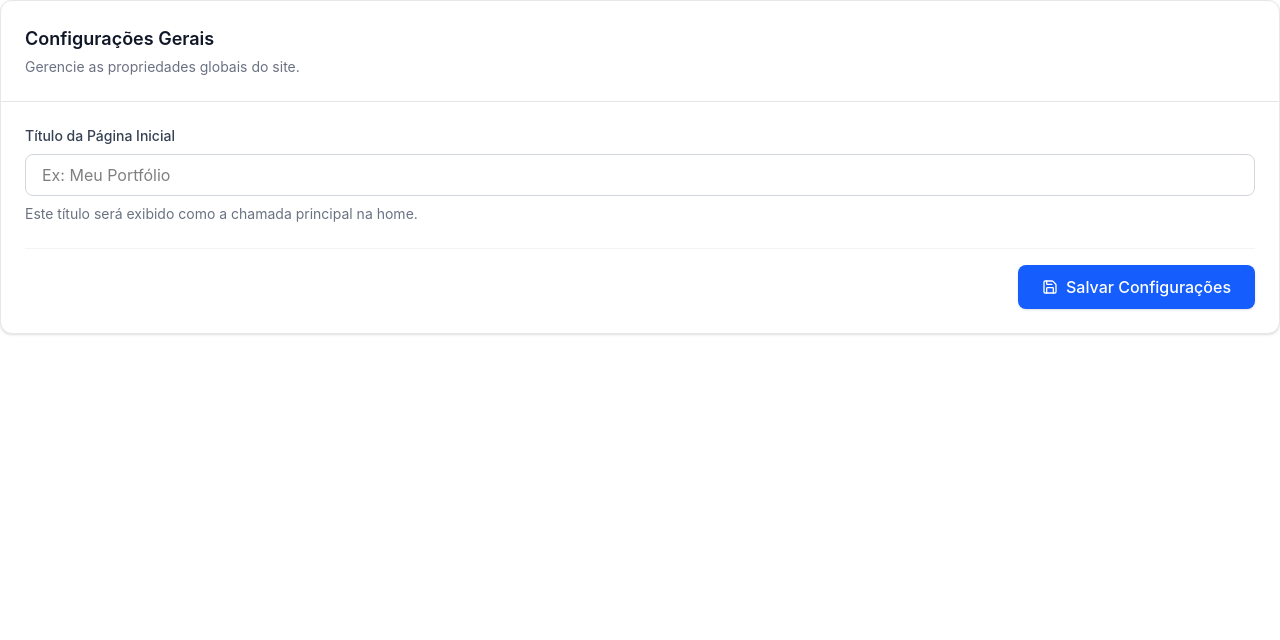
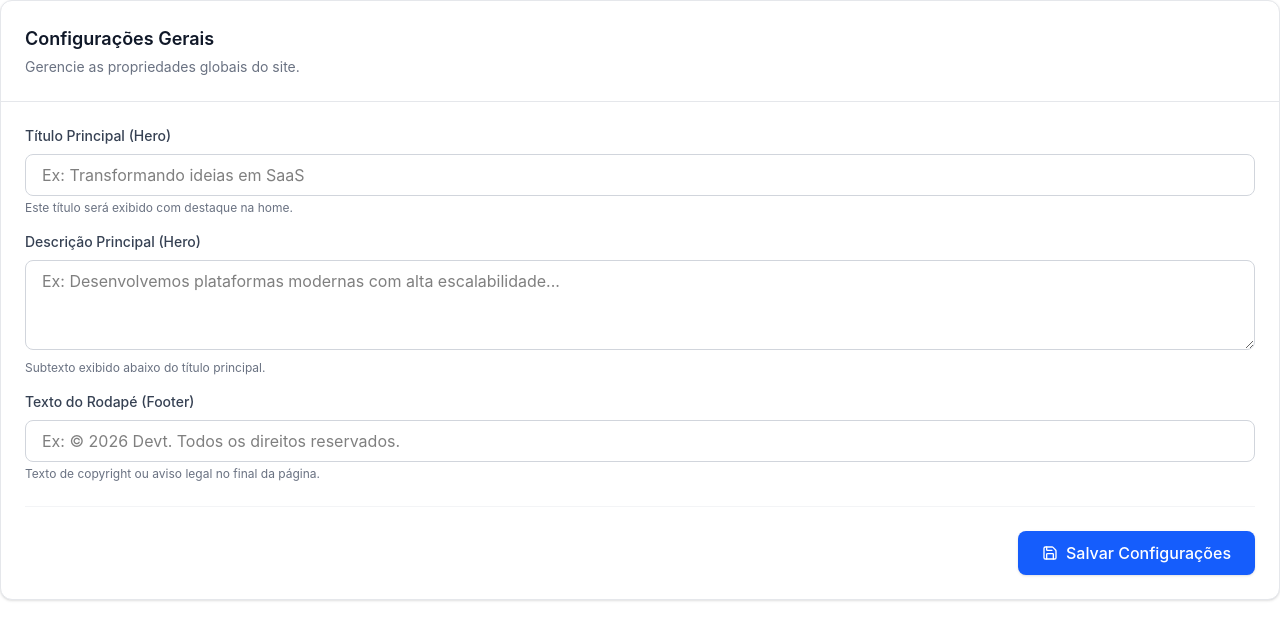
Before and after one commit to thiagoleites/dvt-emp, a Nuxt app: page /admin/settings in a window 1280 px wide. Shown: the top 640 px of the page. Built offline with nearby package versions, Linux system fonts and the light colour scheme; no server answers.

Commit message:
feat: Add dynamic content management for hero and footer text and update admin navigation to header.

```diff
--- a/app/components/Footer.vue
+++ b/app/components/Footer.vue
@@ -3,6 +3,7 @@ import { ref } from 'vue'
 import { Layers } from 'lucide-vue-next'
 
 const currentYear = ref(new Date().getFullYear())
+const { data: settings } = await useFetch<Record<string, string>>('/api/settings')
 </script>
 
 <template>
@@ -23,7 +24,9 @@ const currentYear = ref(new Date().getFullYear())
       </div>
 
       <div class="mt-12 pt-8 border-t border-slate-900 text-center md:text-left text-sm flex flex-col md:flex-row justify-between items-center gap-4">
-        <p>&copy; {{ currentYear }} Devt Digital. Todos os direitos reservados.</p>
+        <p v-if="settings?.footer_text">{{ settings.footer_text }}</p>
+        <p v-else>&copy; {{ currentYear }} Devt Digital. Todos os direitos reservados.</p>
+
         <p class="text-slate-500">Tecnologia para automação e crescimento digital.</p>
       </div>
     </div>
--- a/app/components/Hero.vue
+++ b/app/components/Hero.vue
@@ -26,7 +26,8 @@ const { data: settings } = await useFetch<Record<string, string>>('/api/settings
           :enter="{ opacity: 1, y: 0 }"
           :transition="{ duration: 500, delay: 100 }"
         >
-          A Devt Digital desenvolve plataformas SaaS e soluções web para otimizar processos empresariais e automatizar operações digitais.
+          <template v-if="settings?.home_description">{{ settings.home_description }}</template>
+          <template v-else>A Devt Digital desenvolve plataformas SaaS e soluções web para otimizar processos empresariais e automatizar operações digitais.</template>
         </p>
         <div
           class="mt-12 flex flex-col sm:flex-row gap-4"
--- a/app/layouts/admin.vue
+++ b/app/layouts/admin.vue
@@ -1,16 +1,30 @@
 <template>
   <div class="min-h-screen bg-slate-50 font-sans text-slate-900 selection:bg-blue-100 pb-10">
     <!-- Navbar Top -->
-    <header class="bg-white border-b border-slate-200 sticky top-0 z-30 shadow-sm relative">
+    <header class="bg-white border-b border-slate-200 sticky top-0 z-30 shadow-sm">
       <div class="max-w-[1440px] mx-auto px-4 sm:px-6 lg:px-8 h-16 flex items-center justify-between">
-        <div class="flex items-center gap-3">
-          <div class="bg-blue-600 p-2 rounded-lg">
-            <LayoutDashboard class="w-5 h-5 text-white" />
-          </div>
-          <h1 class="text-xl font-bold bg-clip-text text-transparent bg-gradient-to-r from-slate-900 to-slate-600">Devt Admin</h1>
+
+        <div class="flex items-center gap-8">
+          <NuxtLink to="/admin" class="flex items-center gap-3">
+            <span class="bg-slate-900 text-white rounded-md px-3 py-1.5 text-xl -tracking-tighter flex items-baseline">
+              devt<span class="text-3xl animate-blink font-bold text-blue-400">.</span>
+            </span>
+          </NuxtLink>
+
+          <nav class="hidden md:flex items-center gap-2">
+            <NuxtLink to="/admin" class="flex items-center gap-2 px-3 py-2 text-sm text-slate-600 rounded-lg hover:bg-slate-100/80 transition-all font-medium whitespace-nowrap" active-class="bg-slate-100 text-slate-900 shadow-sm ring-1 ring-slate-200">
+              <LayoutDashboard class="w-4 h-4" /> Visão Geral
+            </NuxtLink>
+            <NuxtLink to="/admin/projects" class="flex items-center gap-2 px-3 py-2 text-sm text-slate-600 rounded-lg hover:bg-slate-100/80 transition-all font-medium whitespace-nowrap" active-class="bg-slate-100 text-slate-900 shadow-sm ring-1 ring-slate-200">
+              <FolderOpen class="w-4 h-4" /> Projetos
+            </NuxtLink>
+            <NuxtLink to="/admin/settings" class="flex items-center gap-2 px-3 py-2 text-sm text-slate-600 rounded-lg hover:bg-slate-100/80 transition-all font-medium whitespace-nowrap" active-class="bg-slate-100 text-slate-900 shadow-sm ring-1 ring-slate-200">
+              <Settings class="w-4 h-4" /> Configurações
+            </NuxtLink>
+          </nav>
         </div>
 
-        <div class="flex flex-1 justify-end items-center gap-4">
+        <div class="flex items-center gap-4">
           <NuxtLink to="/" class="text-sm font-medium text-slate-500 hover:text-blue-600 transition-colors hidden sm:flex items-center gap-2 px-3 py-2 rounded-lg hover:bg-slate-50">
             <ArrowLeft class="w-4 h-4" /> Voltar ao site
           </NuxtLink>
@@ -22,24 +36,9 @@
       </div>
     </header>
 
-    <div class="max-w-[1440px] mx-auto px-4 sm:px-6 lg:px-8 pt-8 flex flex-col md:flex-row gap-8">
-      <!-- Sidebar -->
-      <aside class="w-full md:w-64 shrink-0">
-        <nav class="space-y-1.5 flex flex-row md:flex-col overflow-x-auto md:overflow-hidden pb-4 md:pb-0 hide-scrollbar">
-          <NuxtLink to="/admin" class="flex items-center gap-3 px-4 py-3 text-slate-600 rounded-xl hover:bg-slate-100/80 transition-all font-medium whitespace-nowrap" active-class="bg-blue-50 text-blue-700 shadow-sm ring-1 ring-blue-100/50">
-            <LayoutDashboard class="w-5 h-5" /> Início
-          </NuxtLink>
-          <NuxtLink to="/admin/projects" class="flex items-center gap-3 px-4 py-3 text-slate-600 rounded-xl hover:bg-slate-100/80 transition-all font-medium whitespace-nowrap" active-class="bg-blue-50 text-blue-700 shadow-sm ring-1 ring-blue-100/50">
-            <FolderOpen class="w-5 h-5" /> Projetos
-          </NuxtLink>
-          <NuxtLink to="/admin/settings" class="flex items-center gap-3 px-4 py-3 text-slate-600 rounded-xl hover:bg-slate-100/80 transition-all font-medium whitespace-nowrap" active-class="bg-blue-50 text-blue-700 shadow-sm ring-1 ring-blue-100/50">
-            <Settings class="w-5 h-5" /> Configurações
-          </NuxtLink>
-        </nav>
-      </aside>
-
+    <div class="max-w-[1440px] mx-auto px-4 sm:px-6 lg:px-8 pt-8">
       <!-- Main Content -->
-      <main class="flex-1 min-w-0">
+      <main class="w-full">
         <div class="mb-6">
           <h2 class="text-2xl font-bold tracking-tight text-slate-900">{{ route.meta.title || 'Painel de Controle' }}</h2>
         </div>
--- a/app/pages/admin/settings.vue
+++ b/app/pages/admin/settings.vue
@@ -6,18 +6,42 @@
     </div>
 
     <form @submit.prevent="saveSettings" class="p-6 space-y-6">
+      <div class="space-y-4">
         <div>
-        <label class="block text-sm font-medium text-gray-700 mb-2">Título da Página Inicial</label>
+          <label class="block text-sm font-medium text-gray-700 mb-2">Título Principal (Hero)</label>
           <input
             v-model="form.home_title"
             type="text"
             class="w-full px-4 py-2 border border-gray-300 rounded-lg focus:ring-2 focus:ring-blue-500 focus:border-blue-500 transition-colors"
-          placeholder="Ex: Meu Portfólio"
+            placeholder="Ex: Transformando ideias em SaaS"
           />
-        <p class="mt-2 text-sm text-gray-500">Este título será exibido como a chamada principal na home.</p>
+          <p class="mt-1 text-xs text-gray-500">Este título será exibido com destaque na home.</p>
         </div>
 
-      <div class="flex items-center justify-end pt-4 border-t border-gray-100">
+        <div>
+          <label class="block text-sm font-medium text-gray-700 mb-2">Descrição Principal (Hero)</label>
+          <textarea
+            v-model="form.home_description"
+            rows="3"
+            class="w-full px-4 py-2 border border-gray-300 rounded-lg focus:ring-2 focus:ring-blue-500 focus:border-blue-500 transition-colors"
+            placeholder="Ex: Desenvolvemos plataformas modernas com alta escalabilidade..."
+          ></textarea>
+          <p class="mt-1 text-xs text-gray-500">Subtexto exibido abaixo do título principal.</p>
+        </div>
+
+        <div>
+          <label class="block text-sm font-medium text-gray-700 mb-2">Texto do Rodapé (Footer)</label>
+          <input
+            v-model="form.footer_text"
+            type="text"
+            class="w-full px-4 py-2 border border-gray-300 rounded-lg focus:ring-2 focus:ring-blue-500 focus:border-blue-500 transition-colors"
+            placeholder="Ex: © 2026 Devt. Todos os direitos reservados."
+          />
+          <p class="mt-1 text-xs text-gray-500">Texto de copyright ou aviso legal no final da página.</p>
+        </div>
+      </div>
+
+      <div class="flex items-center justify-end pt-6 border-t border-gray-100">
         <p v-if="saved" class="text-green-600 text-sm font-medium mr-4 flex items-center">
           <CheckCircle class="w-4 h-4 mr-1" /> Salvo com sucesso!
         </p>
@@ -43,7 +67,9 @@ definePageMeta({
 })
 
 const form = reactive({
-  home_title: ''
+  home_title: '',
+  home_description: '',
+  footer_text: ''
 })
 
 const loading = ref(false)
@@ -51,8 +77,10 @@ const saved = ref(false)
 
 // Carregar configurações atuais
 const { data: settings } = await useFetch('/api/settings')
-if (settings.value && settings.value.home_title) {
-  form.home_title = settings.value.home_title
+if (settings.value) {
+  if (settings.value.home_title) form.home_title = settings.value.home_title
+  if (settings.value.home_description) form.home_description = settings.value.home_description
+  if (settings.value.footer_text) form.footer_text = settings.value.footer_text
 }
 
 async function saveSettings() {
```
Lines whose indentation alone changed are shown as unchanged.
